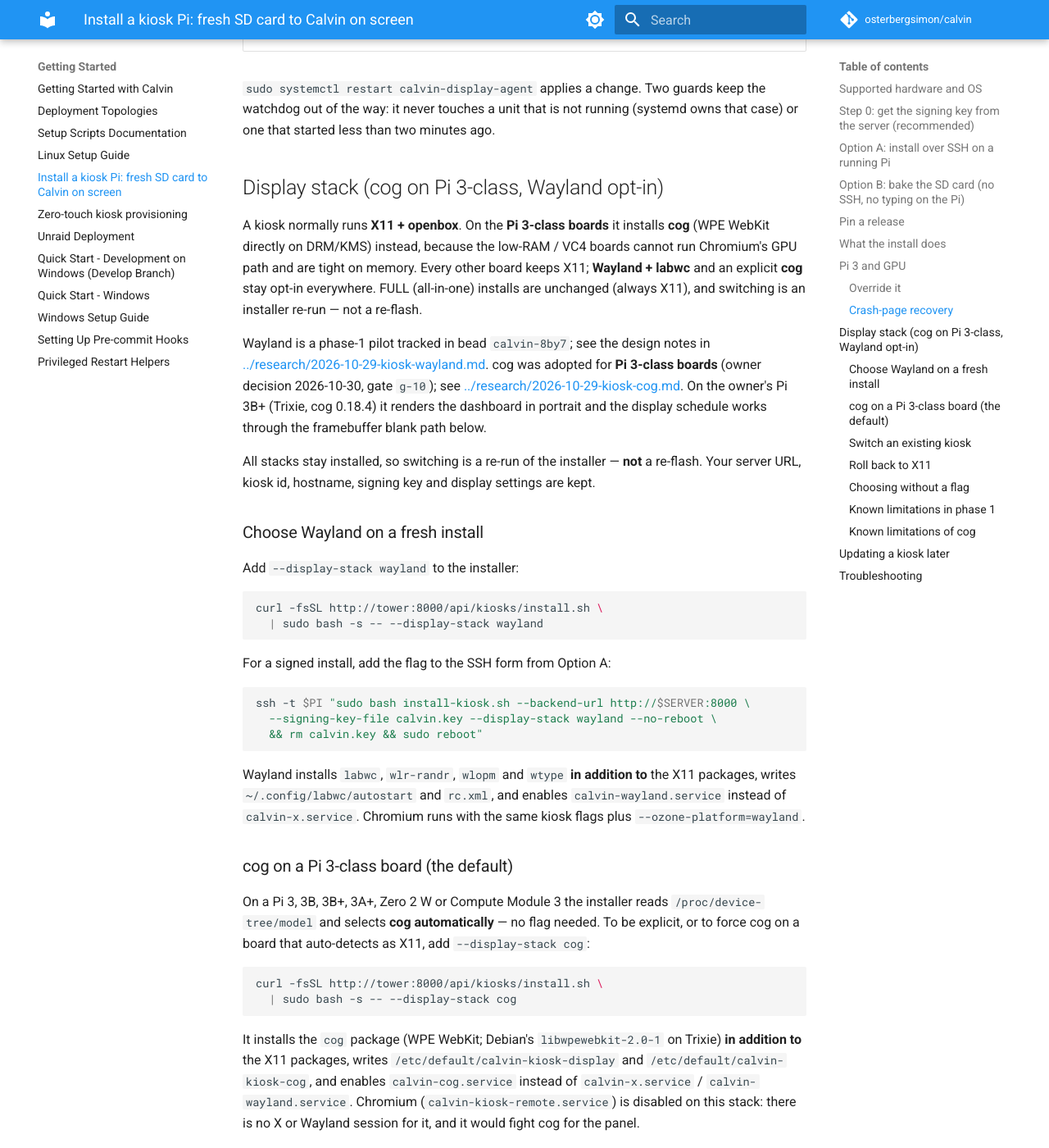
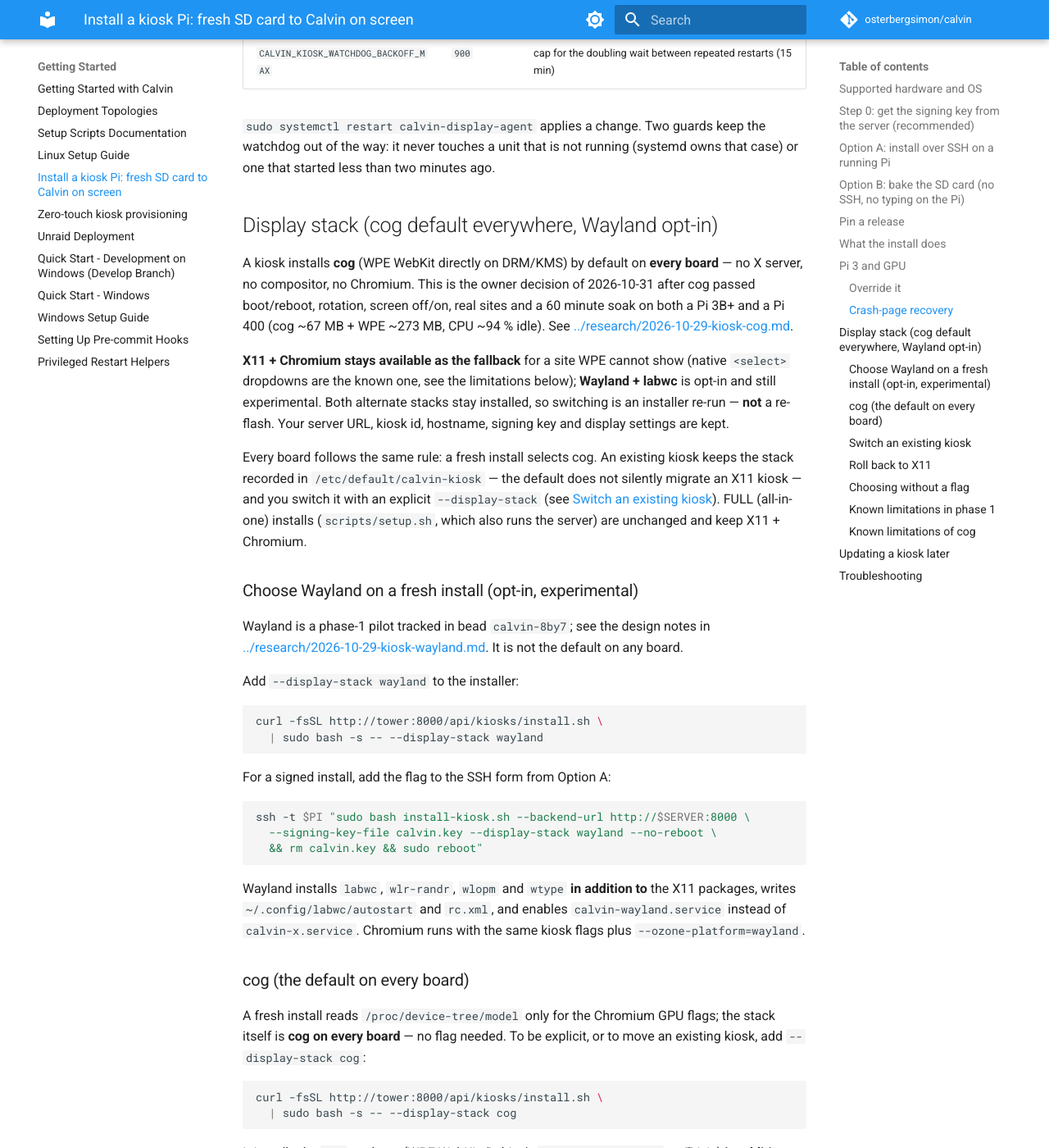
Before and after one commit to osterbergsimon/calvin, an MkDocs documentation site: the page built from docs/setup/KIOSK_INSTALL.md, in a window 1280 px wide and 1400 px high, scrolled down 6583 px. Shown: the whole window at 82% size. Built offline with MkDocs 1.6.1 and Material for MkDocs 9.7.7, drawn with Linux system fonts in a browser that asks for light colours; comment, search, counter and statistics services are not loaded; some of the changed text lies outside the part shown.

Commit message:
feat(kiosk): default to cog on every board (CLV-104)
resolve_display_stack's auto value now returns cog everywhere instead of
only on VC4/Pi 3-class boards. An explicit --display-stack x11|wayland|cog
still wins, and a re-run keeps an existing kiosk's recorded stack (legacy
X11 kiosks are not migrated). X11+Chromium stays the fallback and Wayland
stays opt-in; --disable-gpu handling for Chromium is untouched.

Docs: KIOSK_INSTALL supported table and Display stack section, cog research
doc status, and installer/updater help text.

````diff
--- a/docs/setup/KIOSK_INSTALL.md
+++ b/docs/setup/KIOSK_INSTALL.md
@@ -11,11 +11,11 @@
 
 | | Supported | Notes |
 |---|---|---|
-| **Pi model** | Raspberry Pi 5, Pi 4 (2 GB+), Pi 400 | Recommended. |
-| | Pi 3B / 3B+ | Auto-installs **cog** (WPE WebKit) instead of Chromium; see [Display stack](#display-stack-cog-on-pi-3-class-wayland-opt-in). |
-| | Pi Zero 2 W | Uses cog (WPE WebKit) via auto; still unmeasured on 512 MB, so not recommended yet. |
+| **Pi model** | Raspberry Pi 5, Pi 4 (2 GB+), Pi 400 | Recommended. cog (WPE WebKit) by default. |
+| | Pi 3B / 3B+ | Supported. cog by default; verified end to end on a 3B+ (2026-10-31). |
+| | Pi Zero 2 W | Uses cog (WPE WebKit) by default; still unmeasured on 512 MB, so not recommended yet. |
 | | Older Pis (Pi 1/2, Zero) | Not supported (too little RAM for the dashboard). |
-| **OS** | **Raspberry Pi OS Lite (64-bit), Trixie** (Debian 13) | Verified on a Pi 3B+ with the cog stack (2026-10-31); Pi 4/5 Wayland test pending. |
+| **OS** | **Raspberry Pi OS Lite (64-bit), Trixie** (Debian 13) | Verified with cog on a Pi 3B+ and a Pi 400 (boot/reboot, rotation, screen off/on, real sites, 60 min soak; 2026-10-31). |
 | | Raspberry Pi OS Lite (64-bit), Bookworm (Debian 12) | Should work; 64-bit is preferred. |
 | | Raspberry Pi OS Lite 32-bit, Bookworm | Should work; 64-bit is preferred. |
 | | Raspberry Pi OS **Desktop** | Not supported: Calvin starts its own X session on tty1, which conflicts with the desktop. |
@@ -82,7 +82,7 @@
 
    Either way, the install takes a few minutes, mostly package installs, and the Pi
    then reboots.
-3. **Done.** After the reboot the Pi starts Chromium in kiosk mode on the dashboard.
+3. **Done.** After the reboot the Pi starts the kiosk browser (cog by default) on the dashboard.
    Within a minute it appears in **Settings → Screens** on the server.
 
 The quick form bakes in the URL the server saw the request on. Behind a reverse proxy
@@ -158,13 +158,13 @@
   ├─ fetch manifest, verify HMAC     ◀──── GET /api/kiosks/agent/manifest (signed)
   ├─ fetch setup scripts, check sha  ◀──── GET /api/kiosks/installer/setup-{kiosk,common}.sh
   └─ setup-kiosk.sh
-       ├─ apt: X, openbox, Chromium, sudo (+ labwc, wlr-randr, wlopm
-       │       on Wayland; + cog on the Pi 3 class or --display-stack cog)
+       ├─ apt: cog (WPE WebKit) + the X11/Chromium fallback packages, sudo
+       │       (+ labwc, wlr-randr, wlopm on the opt-in Wayland stack)
        ├─ /etc/default/calvin-kiosk (server URL, kiosk id, hostname,
        │                            display stack; other keys kept)
        └─ update-kiosk.sh --bootstrap ◀─── GET /api/kiosks/agent/files/*  (verified)
-            └─ display agent + calvin-x / calvin-kiosk-remote / calvin-display-agent units
-reboot → Chromium shows Calvin; the agent polls /api/kiosks/<id>/config → listed in Settings → Screens
+            └─ display agent + calvin-cog (or calvin-x / calvin-wayland) + calvin-display-agent units
+reboot → cog shows Calvin; the agent polls /api/kiosks/<id>/config → listed in Settings → Screens
 ```
 
 **Trust boundary:** with a key, every file after the installer is verified against the
@@ -181,7 +181,8 @@
 same page load and stay up, so the installers add that flag on those boards — and
 only there. Pi 4/5 have a working GPU path and keep it. This covers both
 deployment shapes: the remote kiosk installer (`setup-kiosk.sh`) and the
-all-in-one install (`setup.sh`).
+all-in-one install (`setup.sh`). It only matters when a kiosk runs Chromium (the
+X11/Wayland fallback); the cog default does not run Chromium at all.
 
 | Board (`/proc/device-tree/model`) | `CALVIN_CHROMIUM_GPU=auto` (the default) |
 |---|---|
@@ -273,27 +274,32 @@
 the watchdog out of the way: it never touches a unit that is not running (systemd
 owns that case) or one that started less than two minutes ago.
 
-## Display stack (cog on Pi 3-class, Wayland opt-in)
+## Display stack (cog default everywhere, Wayland opt-in)
 
-A kiosk normally runs **X11 + openbox**. On the **Pi 3-class boards** it installs
-**cog** (WPE WebKit directly on DRM/KMS) instead, because the low-RAM / VC4
-boards cannot run Chromium's GPU path and are tight on memory. Every other board
-keeps X11; **Wayland + labwc** and an explicit **cog** stay opt-in everywhere.
-FULL (all-in-one) installs are unchanged (always X11), and switching is an
-installer re-run — not a re-flash.
+A kiosk installs **cog** (WPE WebKit directly on DRM/KMS) by default on **every
+board** — no X server, no compositor, no Chromium. This is the owner decision of
+2026-10-31 after cog passed boot/reboot, rotation, screen off/on, real sites and a
+60 minute soak on both a Pi 3B+ and a Pi 400 (cog ~67 MB + WPE ~273 MB, CPU ~94 %
+idle). See [../research/2026-10-29-kiosk-cog.md](../research/2026-10-29-kiosk-cog.md).
+
+**X11 + Chromium stays available as the fallback** for a site WPE cannot show
+(native `<select>` dropdowns are the known one, see the limitations below);
+**Wayland + labwc** is opt-in and still experimental. Both alternate stacks stay
+installed, so switching is an installer re-run — **not** a re-flash. Your server
+URL, kiosk id, hostname, signing key and display settings are kept.
+
+Every board follows the same rule: a fresh install selects cog. An existing
+kiosk keeps the stack recorded in `/etc/default/calvin-kiosk` — the default does
+not silently migrate an X11 kiosk — and you switch it with an explicit
+`--display-stack` (see [Switch an existing kiosk](#switch-an-existing-kiosk)).
+FULL (all-in-one) installs (`scripts/setup.sh`, which also runs the server) are
+unchanged and keep X11 + Chromium.
+
+### Choose Wayland on a fresh install (opt-in, experimental)
 
 Wayland is a phase-1 pilot tracked in bead `calvin-8by7`; see the design notes in
 [../research/2026-10-29-kiosk-wayland.md](../research/2026-10-29-kiosk-wayland.md).
-cog was adopted for **Pi 3-class boards** (owner decision 2026-10-30, gate
-`g-10`); see [../research/2026-10-29-kiosk-cog.md](../research/2026-10-29-kiosk-cog.md).
-On the owner's Pi 3B+ (Trixie, cog 0.18.4) it renders the dashboard in portrait
-and the display schedule works through the framebuffer blank path below.
-
-All stacks stay installed, so switching is a re-run of the installer — **not** a
-re-flash. Your server URL, kiosk id, hostname, signing key and display settings are
-kept.
-
-### Choose Wayland on a fresh install
+It is not the default on any board.
 
 Add `--display-stack wayland` to the installer:
 
@@ -315,12 +321,11 @@
 `calvin-wayland.service` instead of `calvin-x.service`. Chromium runs with the same
 kiosk flags plus `--ozone-platform=wayland`.
 
-### cog on a Pi 3-class board (the default)
+### cog (the default on every board)
 
-On a Pi 3, 3B, 3B+, 3A+, Zero 2 W or Compute Module 3 the installer reads
-`/proc/device-tree/model` and selects **cog automatically** — no flag needed. To
-be explicit, or to force cog on a board that auto-detects as X11, add
-`--display-stack cog`:
+A fresh install reads `/proc/device-tree/model` only for the Chromium GPU flags;
+the stack itself is **cog on every board** — no flag needed. To be explicit, or
+to move an existing kiosk, add `--display-stack cog`:
 
 ```bash
 curl -fsSL http://tower:8000/api/kiosks/install.sh \
@@ -358,7 +363,11 @@
 - **Screen power** (display schedule) works: cog is the only DRM client, so the
   agent's root helper stops `calvin-cog.service`, writes `4` to
   `/sys/class/graphics/fb0/blank` (DPMS off), and on wake writes `0` and starts
-  the unit again (the dashboard is back in ~5 s). cog aborts on SIGTERM
+  the unit again (the dashboard is back in ~5 s). Starting is idempotent, and a
+  kiosk that boots inside its off window recovers at the next on boundary: the
+  agent retries a panel command that failed (for example while the unit was
+  still transitioning) on its next poll instead of waiting for the next schedule
+  change. cog aborts on SIGTERM
   (SIGSEGV as root, SIGABRT as `calvin`), so the unit lists both in
   `SuccessExitStatus` and a scheduled screen-off does not leave it `failed`. The
   helper (`/usr/local/bin/calvin-cog-panel.sh`) is the only thing `calvin` may
@@ -369,18 +378,21 @@
 
 ### Switch an existing kiosk
 
-Re-run the installer on the Pi with the other stack. Everything else is preserved:
+Re-run the installer on the Pi with the other stack. Everything else is preserved.
+An existing kiosk is **not** migrated by the new default: it keeps the stack in
+`/etc/default/calvin-kiosk` until you pass a flag.
 
 ```bash
-# X11 -> Wayland
+# X11 -> cog (what the default does on a fresh install)
 curl -fsSL http://tower:8000/api/kiosks/install.sh -o /tmp/install-kiosk.sh
+sudo bash /tmp/install-kiosk.sh --display-stack cog
+
+# cog -> X11/Chromium, or -> Wayland
+sudo bash /tmp/install-kiosk.sh --display-stack x11
 sudo bash /tmp/install-kiosk.sh --display-stack wayland
 
-# X11 -> cog (or cog -> X11 / Wayland)
-sudo bash /tmp/install-kiosk.sh --display-stack cog
-
-# X11 -> Wayland, from a server checkout over SSH (signed installs use the stored key)
-ssh -t $PI "sudo bash /tmp/install-kiosk.sh --display-stack wayland"
+# From a server checkout over SSH (signed installs use the stored key)
+ssh -t $PI "sudo bash /tmp/install-kiosk.sh --display-stack cog"
 ```
 
 The installer disables the other display units, enables the chosen one (and
@@ -403,33 +415,34 @@
 
 The stack comes from, in order: the `--display-stack` flag, an exported
 `CALVIN_DISPLAY_STACK`, the value already in `/etc/default/calvin-kiosk`
-(`auto`, `x11`, `wayland`, `cog`), then `auto`. `auto` means **cog on the
-Pi 3-class boards** (Pi 3, 3B, 3B+, 3A+, Zero 2 W, Compute Module 3; the same
-VC4 detection as `--disable-gpu`) and **X11 everywhere else**. Wayland stays
-opt-in on every board.
+(`auto`, `x11`, `wayland`, `cog`), then `auto`. `auto` means **cog on every
+board**; only an explicit `x11` selects Chromium and only an explicit `wayland`
+selects labwc.
 
 The installer records the resolved stack in `/etc/default/calvin-kiosk`, so a
 re-run with no flag keeps the stack an existing kiosk already has — an existing
-X11 kiosk on a Pi 3B+ does not jump to cog. Kiosks installed before the setting
-existed have no stored stack; they also stay on X11 and only move with an
-explicit flag. To switch, pass it (`--display-stack x11` to go back to
-Chromium, `cog` or `wayland` to move).
+X11 kiosk does not jump to cog. Kiosks installed before the setting existed have
+no stored stack; they also stay on X11 and only move with an explicit flag. To
+switch, pass it (`--display-stack x11` to go back to Chromium, `cog` or
+`wayland` to move).
 
 ### Known limitations in phase 1
 
 - **OS:** validated on **Raspberry Pi OS Trixie (Lite, 64-bit)** only. Bookworm
   ships an older labwc and no `wlopm`, so the installer warns and panel power will
   not work there.
-- **Pi 3B/3B+:** cog is now the default there. It was verified end to end on the
-  owner's 3B+ (install, rotation via the agent, screen off/on, reboot, 24 h soak);
-  the 1 GB / VideoCore IV margin stays worth watching (`calvin-8by7`). If anything
-  misbehaves, `--display-stack x11` switches back to Chromium in place.
+- **Hardware:** cog is the default on every board. It was verified end to end on
+  the owner's Pi 3B+ and Pi 400 (install, rotation via the agent, screen off/on,
+  reboot, real sites, 60 min soak). If anything misbehaves,
+  `--display-stack x11` switches back to Chromium in place.
 - **Cursor:** labwc has no idle-hide. `rc.xml` binds `HideCursor` + `WarpCursor` and
   the autostart fires it once; the pointer reappears on pointer/touch input.
-- **Rotation:** the agent uses `wlr-randr --transform`, which counts counter-clockwise
-  (`left` -> `90`, `inverted` -> `180`, `right` -> `270`). Verify it on the panel.
-- **Panel power:** `wlopm --off/--on`, with `wlr-randr --on` as the wake fallback. A
-  monitor that fakes a hotplug can still wake; `autoEnableOutputs` is off in `rc.xml`.
+- **Rotation:** on Wayland the agent uses `wlr-randr --transform`, which counts
+  counter-clockwise (`left` -> `90`, `inverted` -> `180`, `right` -> `270`). Verify
+  it on the panel.
+- **Panel power:** on Wayland, `wlopm --off/--on`, with `wlr-randr --on` as the wake
+  fallback. A monitor that fakes a hotplug can still wake; `autoEnableOutputs` is
+  off in `rc.xml`. On cog, the framebuffer-blank path below is used.
 - **Fullscreen/mode:** output names differ (`HDMI-1` -> `HDMI-A-1`); the agent accepts
   both and auto-detects the first connected output.
 - **Remote update:** a bundle update installs the Wayland unit and labwc config but
@@ -440,9 +453,10 @@
 
 ### Known limitations of cog
 
-- **OS/hardware:** validated on **Raspberry Pi OS Trixie (Lite, 64-bit)** and a
-  **Pi 3B+**. Debian's `cog`/WPE packaging is older than Trixie's on Bookworm, so the
-  installer warns there.
+- **OS/hardware:** validated on **Raspberry Pi OS Trixie (Lite, 64-bit)** with a
+  **Pi 3B+** and a **Pi 400** (boot/reboot, rotation, screen off/on, real sites,
+  60 min soak). Debian's `cog`/WPE packaging is older than Trixie's on Bookworm, so
+  the installer warns there.
 - **Native `<select>` dropdowns do not open** under cog's DRM backend (upstream
   issues #793/#503). Configure such settings from a phone/desktop; the rest of the
   dashboard and Settings work.
````
Also changed, not shown: other parts of docs/setup/KIOSK_INSTALL.md (+1 -1 lines), docs/research/2026-10-29-kiosk-cog.md (+15 -14 lines), 6 other files.
